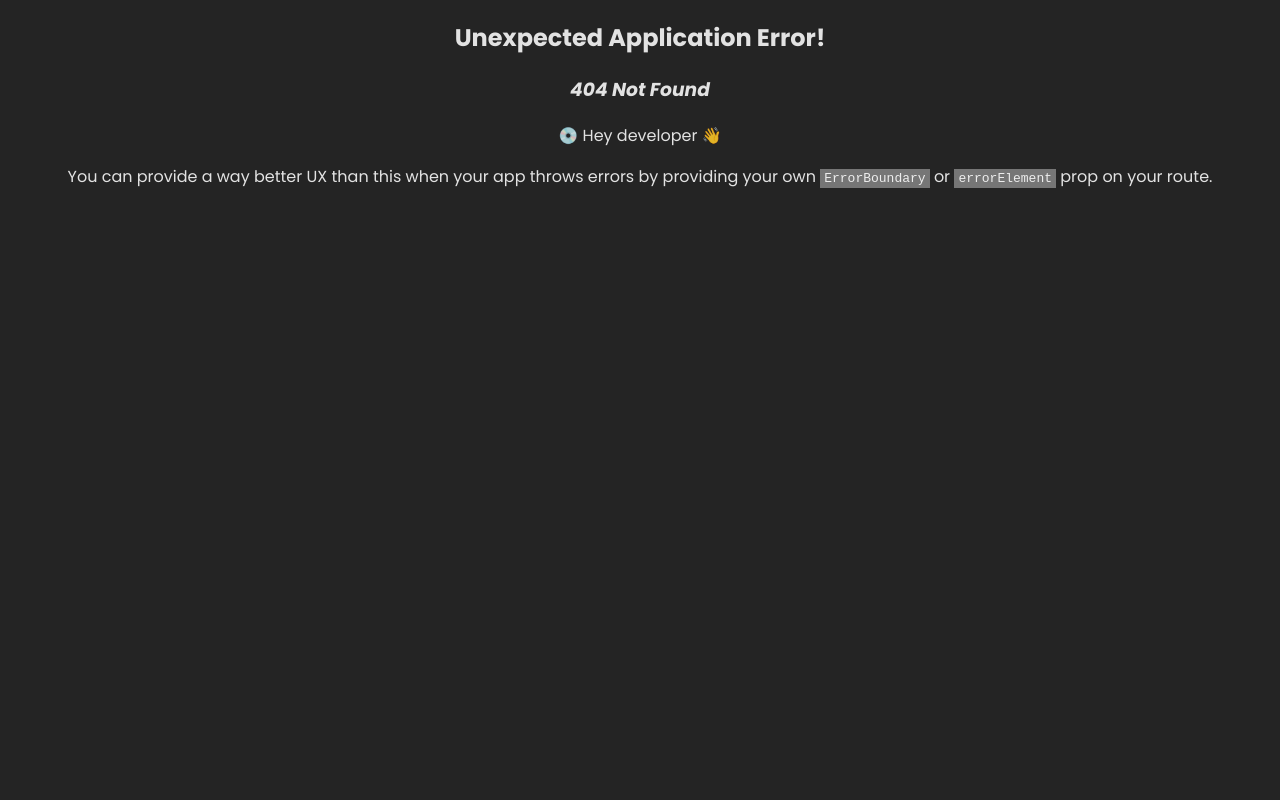
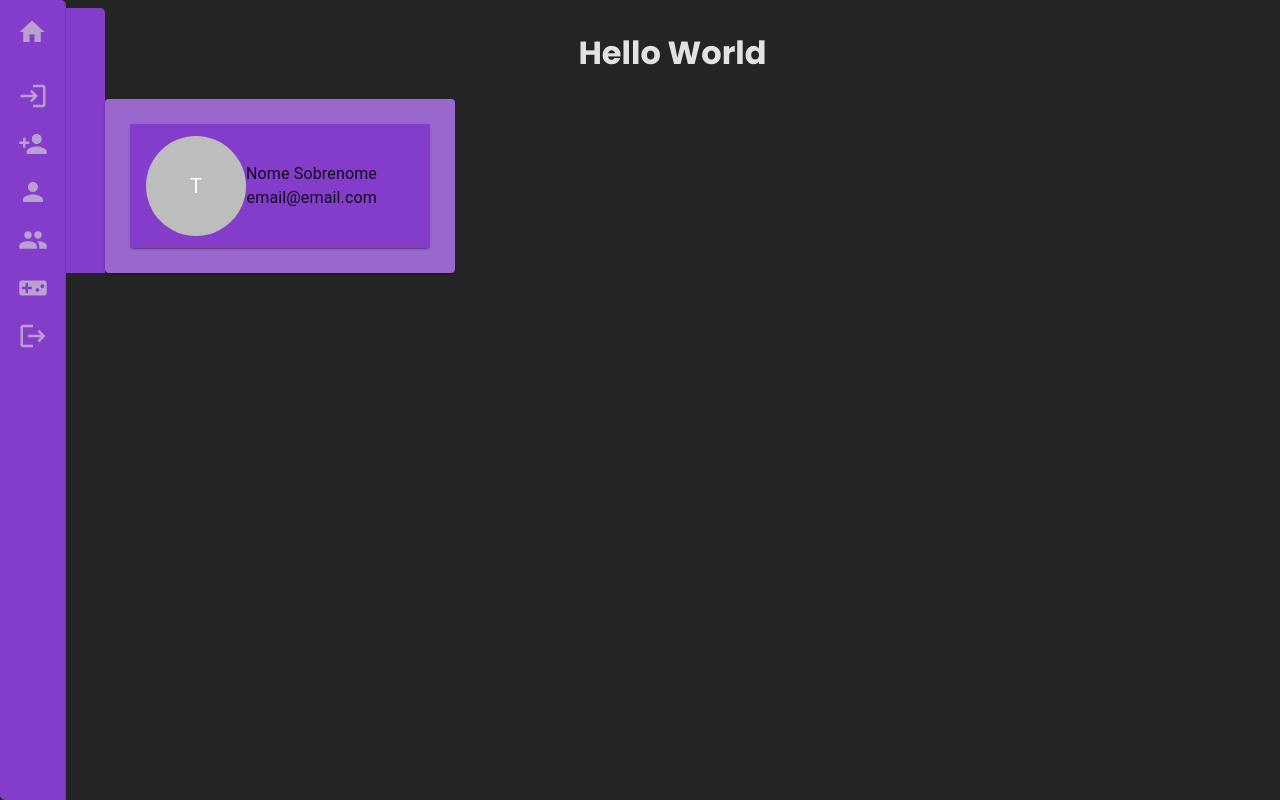
Before and after one commit to Msajt/projeto-2-dsi, a React (Vite) app: page /pacients in a window 1280 px wide. Before the commit this address had no page. Built offline with nearby package versions, Linux system fonts and the light colour scheme.

Commit message:
pacients

```diff
--- a/src/main.jsx
+++ b/src/main.jsx
@@ -10,6 +10,7 @@ import Home from "./routes/Home.jsx";
 import Login from "./routes/Login.jsx";
 import Register from "./routes/Register.jsx";
 import UserPage from "./routes/UserPage.jsx";
+import Pacients from "./routes/Pacients.jsx";
 
 import "./index.css";
 
@@ -35,6 +36,10 @@ const router = createBrowserRouter([
                 path: "/user",
                 element: <UserPage />,
             },
+            {
+                path: "/pacients",
+                element: <Pacients />,
+            },
         ],
     },
 ]);
--- /dev/null
+++ b/src/routes/Pacients.jsx
@@ -0,0 +1,94 @@
+import {
+    Paper,
+    Accordion,
+    AccordionSummary,
+    AccordionDetails,
+    Typography,
+    Avatar,
+    Stack,
+} from "@mui/material";
+
+import GamesPlayedIcon from "@mui/icons-material/PlayArrow";
+import TimePlayedIcon from "@mui/icons-material/AccessTime";
+import CoinIcon from "@mui/icons-material/Toll";
+import EnergyIcon from "@mui/icons-material/FlashOn";
+import CollisionIcon from "@mui/icons-material/CompareArrows";
+import PrecisionIcon from "@mui/icons-material/CrisisAlert";
+
+export default function Pacients() {
+    return (
+        <>
+            <h1>Hello World</h1>
+            <Paper
+                sx={{
+                    background: "#9A67CD",
+                    padding: "25px",
+                    maxWidth: "300px",
+                }}
+            >
+                <Accordion>
+                    <AccordionSummary sx={{ background: "#843DCB" }}>
+                        <Stack
+                            direction="row"
+                            alignItems="center"
+                            align="center"
+                        >
+                            <Avatar
+                                sx={{
+                                    width: 100,
+                                    height: 100,
+                                }}
+                            >
+                                T
+                            </Avatar>
+                            <Stack direction="column">
+                                <Typography align="right">
+                                    Nome Sobrenome
+                                </Typography>
+                                <Typography align="right">
+                                    email@email.com
+                                </Typography>
+                            </Stack>
+                        </Stack>
+                    </AccordionSummary>
+                    <AccordionDetails sx={{ background: "#843DCB" }}>
+                        <Paper sx={{ padding: "5px", background: "#B8A0D0" }}>
+                            <Stack
+                                direction="row"
+                                justifyContent="space-between"
+                                alignItems="center"
+                            >
+                                <Stack direction="row" alignItems="center">
+                                    <GamesPlayedIcon
+                                        sx={{ fontSize: 30, color: "#58179A" }}
+                                    />
+                                    <Typography
+                                        align="left"
+                                        sx={{
+                                            fontFamily: "Poppins",
+                                            fontWeight: 700,
+                                            fontSize: 20,
+                                            color: "#58179A",
+                                        }}
+                                    >
+                                        Vezes jogadas
+                                    </Typography>
+                                </Stack>
+                                <Typography
+                                    sx={{
+                                        fontFamily: "Poppins",
+                                        fontWeight: 700,
+                                        fontSize: 20,
+                                        color: "#843DCB",
+                                    }}
+                                >
+                                    00000
+                                </Typography>
+                            </Stack>
+                        </Paper>
+                    </AccordionDetails>
+                </Accordion>
+            </Paper>
+        </>
+    );
+}
```
Also changed, not shown: src/routes/PacientsPage.jsx (deleted).
